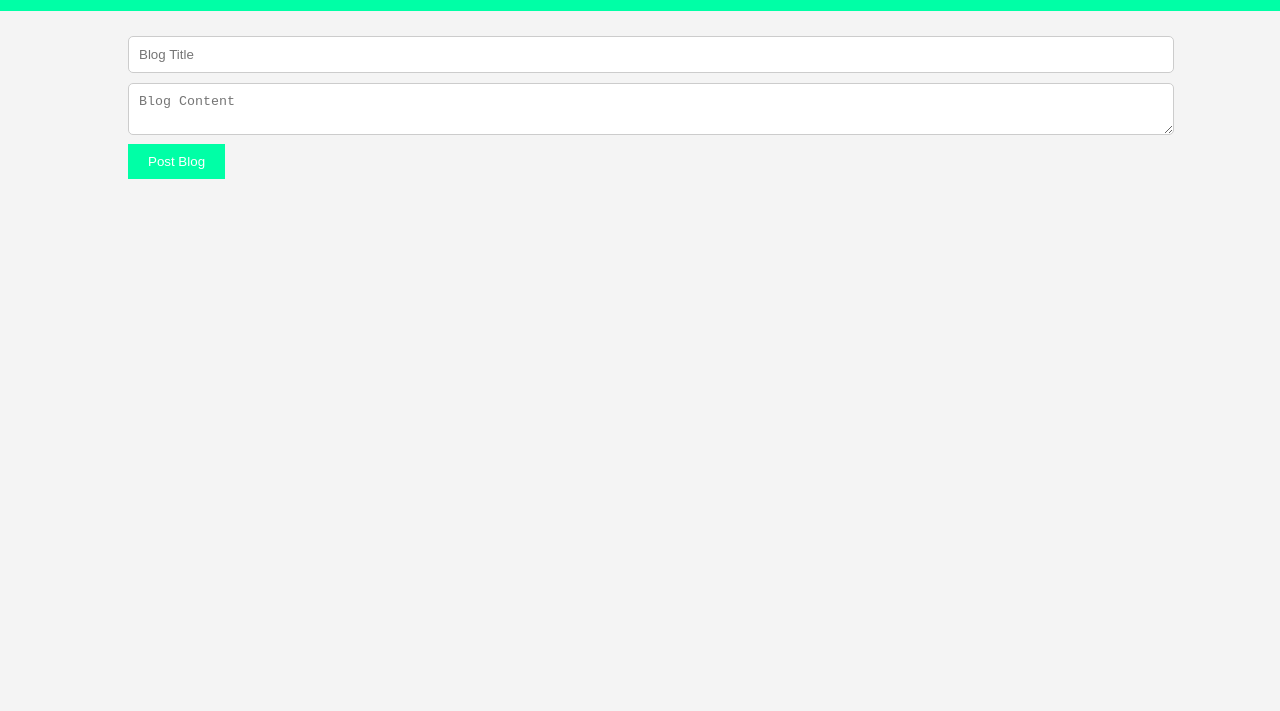
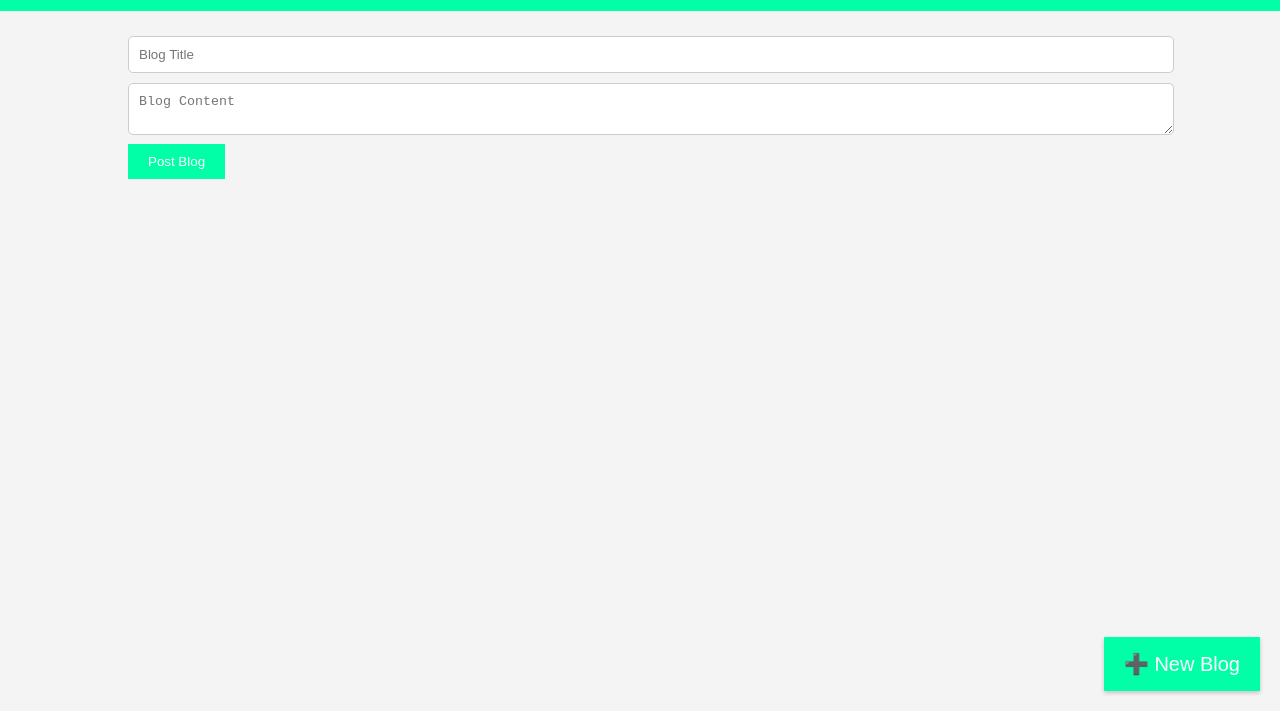
Before and after one commit to SaiAryanS/blog-website-, a website: page public/index.html in a window 1280 px wide. Shown: the part 89-800 px from the top of the page. Drawn offline with Linux system fonts and the light colour scheme; no server answers.

Commit message:
third commit

```diff
--- a/public/index.html
+++ b/public/index.html
@@ -21,5 +21,10 @@
 
         <div id="blog-list"></div>
     </div>
+
+    <button class="floating-btn" onclick="window.location.href='blog.html'">
+        ➕ New Blog
+    </button>
+
 </body>
 </html>
--- a/public/styles.css
+++ b/public/styles.css
@@ -82,3 +82,23 @@ button {
 button:hover {
     background: #00cc88;
 }
+
+
+.floating-btn {
+    position: fixed;
+    bottom: 20px;
+    right: 20px;
+    background: #00ffa6;
+    color: white;
+    border: none;
+    padding: 15px 20px;
+    border-radius: 1%;
+    font-size: 20px;
+    cursor: pointer;
+    box-shadow: 0 2px 4px rgba(0, 0, 0, 0.2);
+    transition: background 0.3s ease;
+}
+
+.floating-btn:hover {
+    background: #00cc85;
+}
```
Also changed, not shown: public/blog.html (added, +23 -0 lines).
